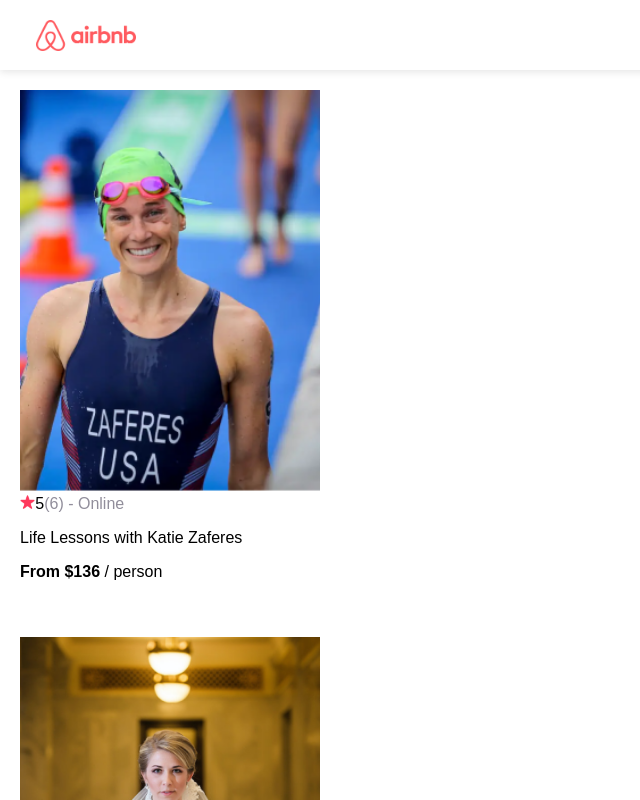
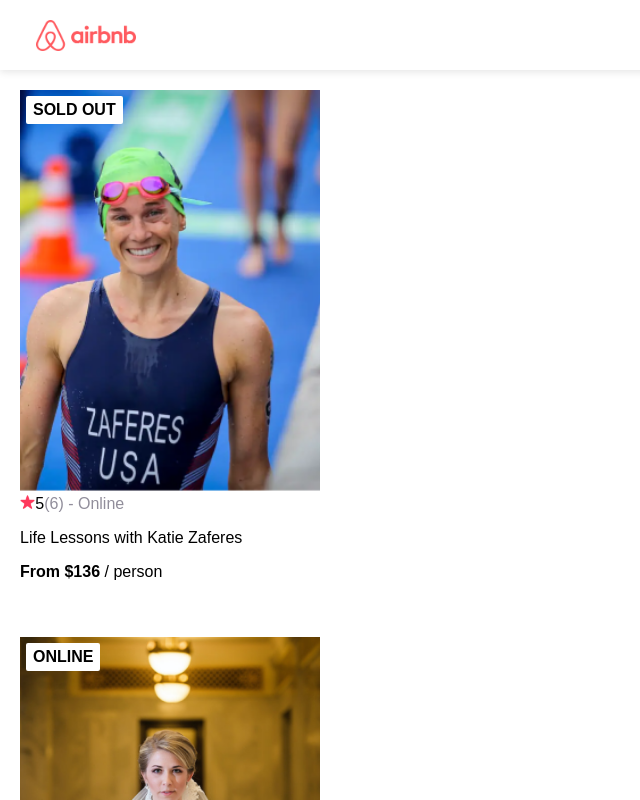
Before and after one commit to hsmgowtham/AirBnb-Experiences, a React (Create React App) app: page / in a window 1280 px wide. Shown: the top 800 px of the page, without its empty margins (0-640 px from the left). Built offline with nearby package versions, Linux system fonts and the light colour scheme; the HTML template or start-up script is replaced by a standard one.

Commit message:
Update spread card object data

```diff
--- a/src/App.css
+++ b/src/App.css
@@ -50,6 +50,7 @@
 
 .card {
   width: 300px;
+  position: relative;
 }
 
 .card--image {
@@ -59,3 +60,13 @@
 .card--star {
   height: 14px;
 }
+
+.card--badge {
+  position: absolute;
+  top: 6px;
+  left: 6px;
+  background-color: white;
+  padding: 5px 7px;
+  border-radius: 2px;
+  font-weight: bold;
+}
--- a/src/App.js
+++ b/src/App.js
@@ -11,12 +11,7 @@
   const cards = data.map(card =>
     <Card
       key={card.id}
-      img={card.coverImg}
-      rating={card.stats.rating}
-      reviewCount={card.stats.reviewCount}
-      country={card.location}
-      title={card.title}
-      price={card.price}
+      {...card}
     />
   )
   return (
--- a/src/components/Card.js
+++ b/src/components/Card.js
@@ -22,15 +22,22 @@
 
 export default function Card(props) {
     console.log(props)
+    let badgeText
+    if (props.openSpots === 0) {
+        badgeText = "SOLD OUT"
+    } else if (props.location === "Online") {
+        badgeText = "ONLINE"
+    }
     return (
         <section className="cards">
             <div className="card">
-                <img src={`../images/${props.img}`} alt="card-img" className="card--image" />
+                { badgeText && <div className="card--badge">{badgeText}</div>}
+                <img src={`../images/${props.coverImg}`} alt="card-img" className="card--image" />
                 <div className="card--stats">
                     <img src={`../images/star.png`} alt="star" className="card--star" />
-                    <span>{props.rating}</span>
-                    <span className="gray">({props.reviewCount}) - </span>
-                    <span className="gray">{props.country}</span>
+                    <span>{props.stats.rating}</span>
+                    <span className="gray">({props.stats.  reviewCount}) - </span>
+                    <span className="gray">{props.location}</span>
                 </div>
                 <p>{props.title}</p>
                 <p> <span className="bold">From ${props.price}</span> / person</p>
```
